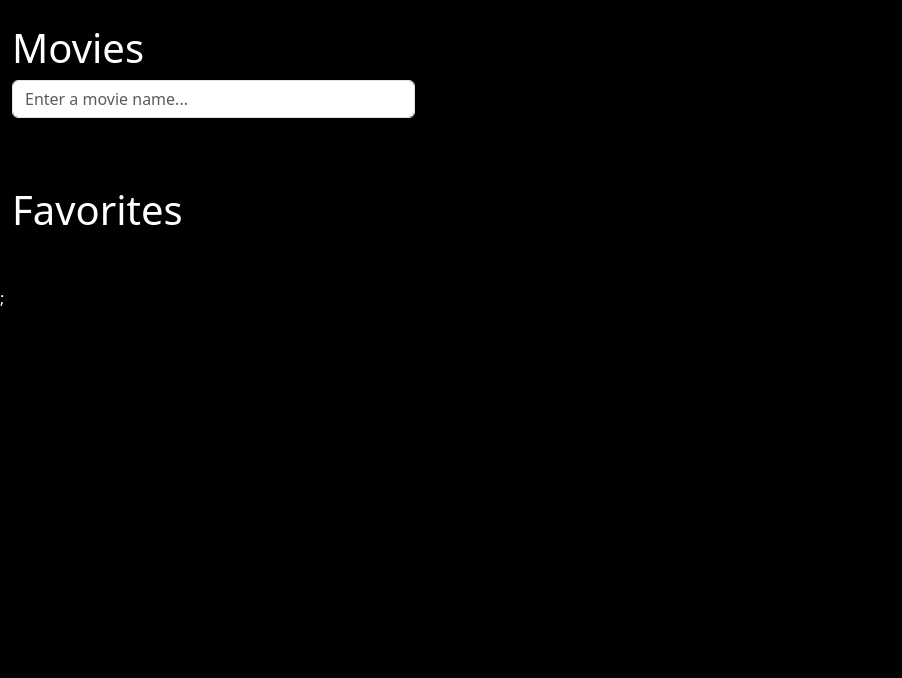
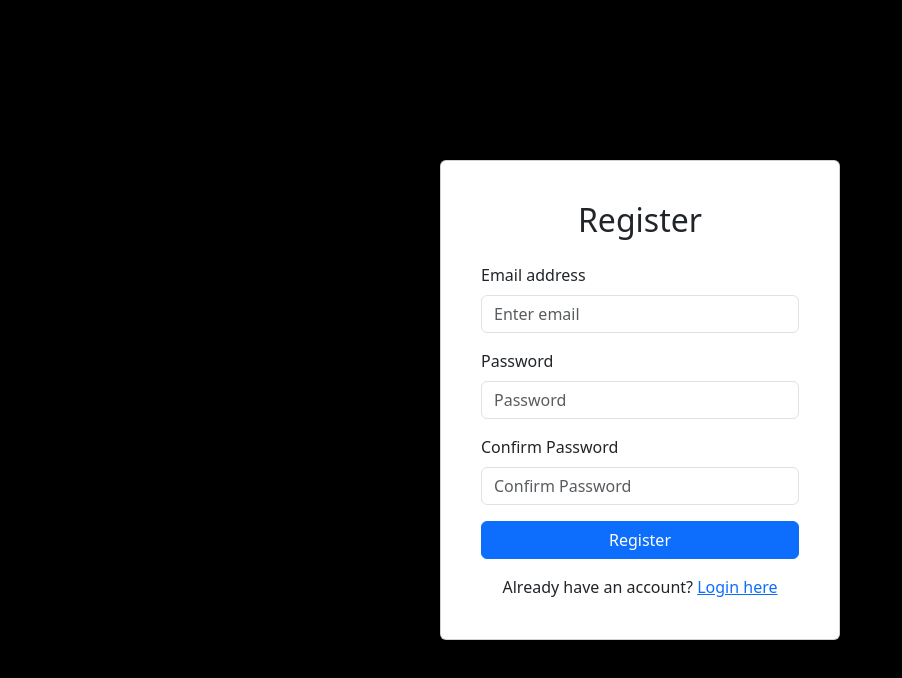
Before and after one commit to rajaharris55/react-movie, a React (Vite) app in the folder frontend/movie/: page /register in a window 1280 px wide. Shown: the top 678 px of the page, without its empty margins (0-902 px from the left). Built offline with nearby package versions, Linux system fonts and the light colour scheme; no server answers.

Commit message:
Login and register forms

```diff
--- a/frontend/movie/src/App.jsx
+++ b/frontend/movie/src/App.jsx
@@ -1,12 +1,19 @@
 import "bootstrap/dist/css/bootstrap.min.css";
 import "./App.css";
+import { BrowserRouter as Router, Routes, Route } from "react-router-dom";
 import Homepage from "./Homepage";
+import Login from "./components/auth/Login";
+import Register from "./components/auth/Register";
 
 function App() {
   return (
-    <>
-      <Homepage />;
-    </>
+    <Router>
+      <Routes>
+        <Route path="/" element={<Homepage />} />
+        <Route path="/login" element={<Login />} />
+        <Route path="/register" element={<Register />} />
+      </Routes>
+    </Router>
   );
 }
 
--- /dev/null
+++ b/frontend/movie/src/components/auth/Login.jsx
@@ -0,0 +1,58 @@
+import { useState } from "react";
+import { Container, Form, Button, Card } from "react-bootstrap";
+import { Link } from "react-router-dom";
+
+function Login() {
+  const [email, setEmail] = useState("");
+  const [password, setPassword] = useState("");
+
+  const handleSubmit = (e) => {
+    e.preventDefault();
+    localStorage.setItem("user", JSON.stringify({ email }));
+    navigate("/");
+  };
+
+  return (
+    <Container className="d-flex align-items-center justify-content-center min-vh-100">
+      <Card className="p-4 shadow" style={{ maxWidth: "400px", width: "100%" }}>
+        <Card.Body>
+          <h2 className="text-center mb-4">Login</h2>
+          <Form onSubmit={handleSubmit}>
+            <Form.Group className="mb-3">
+              <Form.Label>Email address</Form.Label>
+              <Form.Control
+                type="email"
+                placeholder="Enter email"
+                value={email}
+                onChange={(e) => setEmail(e.target.value)}
+                required
+              />
+            </Form.Group>
+
+            <Form.Group className="mb-3">
+              <Form.Label>Password</Form.Label>
+              <Form.Control
+                type="password"
+                placeholder="Password"
+                value={password}
+                onChange={(e) => setPassword(e.target.value)}
+                required
+              />
+            </Form.Group>
+
+            <Button variant="primary" type="submit" className="w-100 mb-3">
+              Login
+            </Button>
+
+            <div className="text-center">
+              <span>Don't have an account? </span>
+              <Link to="/register">Register here</Link>
+            </div>
+          </Form>
+        </Card.Body>
+      </Card>
+    </Container>
+  );
+}
+
+export default Login;
--- /dev/null
+++ b/frontend/movie/src/components/auth/Register.jsx
@@ -0,0 +1,74 @@
+import { useState } from "react";
+import { Container, Form, Button, Card } from "react-bootstrap";
+import { Link } from "react-router-dom";
+
+function Register() {
+  const [email, setEmail] = useState("");
+  const [password, setPassword] = useState("");
+  const [confirmPassword, setConfirmPassword] = useState("");
+
+  const handleSubmit = (e) => {
+    e.preventDefault();
+    if (password !== confirmPassword) {
+      alert("Passwords don't match!");
+      return;
+    }
+    localStorage.setItem("user", JSON.stringify({ email }));
+    navigate("/");
+  };
+
+  return (
+    <Container className="d-flex align-items-center justify-content-center min-vh-100">
+      <Card className="p-4 shadow" style={{ maxWidth: "400px", width: "100%" }}>
+        <Card.Body>
+          <h2 className="text-center mb-4">Register</h2>
+          <Form onSubmit={handleSubmit}>
+            <Form.Group className="mb-3">
+              <Form.Label>Email address</Form.Label>
+              <Form.Control
+                type="email"
+                placeholder="Enter email"
+                value={email}
+                onChange={(e) => setEmail(e.target.value)}
+                required
+              />
+            </Form.Group>
+
+            <Form.Group className="mb-3">
+              <Form.Label>Password</Form.Label>
+              <Form.Control
+                type="password"
+                placeholder="Password"
+                value={password}
+                onChange={(e) => setPassword(e.target.value)}
+                required
+              />
+            </Form.Group>
+
+            <Form.Group className="mb-3">
+              <Form.Label>Confirm Password</Form.Label>
+              <Form.Control
+                type="password"
+                placeholder="Confirm Password"
+                value={confirmPassword}
+                onChange={(e) => setConfirmPassword(e.target.value)}
+                required
+              />
+            </Form.Group>
+
+            <Button variant="primary" type="submit" className="w-100 mb-3">
+              Register
+            </Button>
+
+            <div className="text-center">
+              <span>Already have an account? </span>
+              <Link to="/login">Login here</Link>
+            </div>
+          </Form>
+        </Card.Body>
+      </Card>
+    </Container>
+  );
+}
+
+export default Register;
```
Also changed, not shown: frontend/movie/src/components/favorites/AddFavorites.jsx (added, +24 -0 lines), frontend/movie/src/components/favorites/RemoveFavorites.jsx (added, +21 -0 lines), frontend/movie/src/components/movie/MovieList.jsx (added, +24 -0 lines), frontend/movie/src/components/movie/MovieListHeading.jsx (added, +13 -0 lines), frontend/movie/src/components/search/SearchBox.jsx (added, +16 -0 lines).
